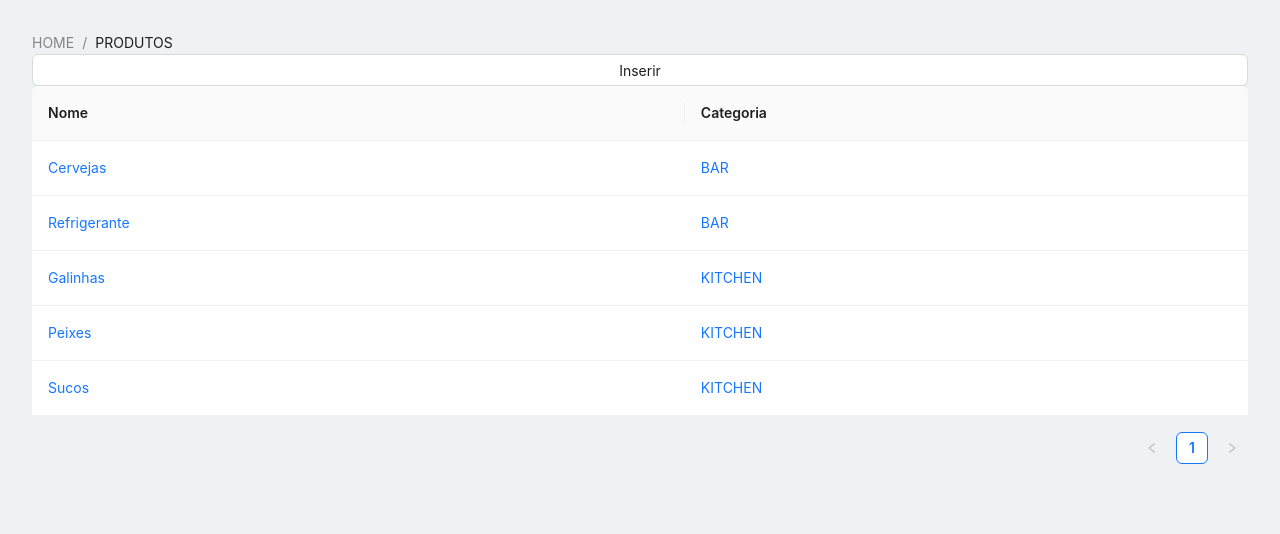
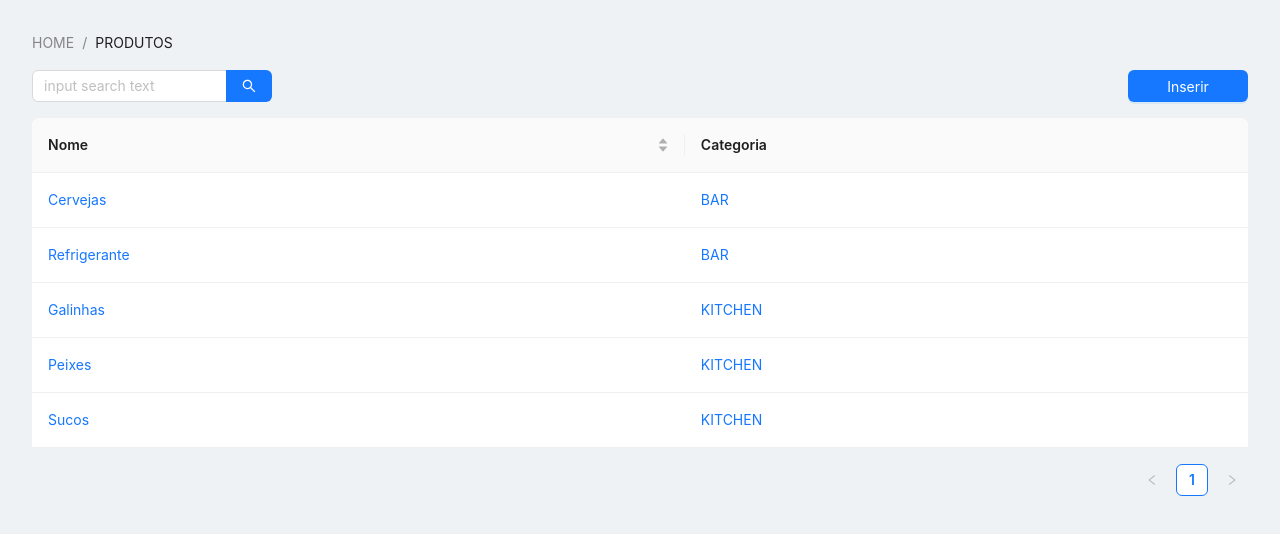
Before and after one commit to Ianara-cs/gestor-front, a React (Vite) app: page /menus in a window 1280 px wide. Shown: the top 534 px of the page. Built offline with nearby package versions, Linux system fonts and the light colour scheme; data requests are answered from the project's data file.

Commit message:
feat: inserindo o campo search, ordenacao na tabela e ajustando o botao de inserir

```diff
--- a/src/main.tsx
+++ b/src/main.tsx
@@ -3,6 +3,7 @@ import './main.css'
 import { GlobalProvider } from './shared/hooks/useGlobalContext.tsx'
 import App from './App.tsx'
 import {DataProvider} from './shared/hooks/useDataContext.tsx'
+import '@ant-design/v5-patch-for-react-19';
 
 
 createRoot(document.getElementById('root')!).render(
--- a/src/modules/menus/screens/MenuScreen.tsx
+++ b/src/modules/menus/screens/MenuScreen.tsx
@@ -1,4 +1,4 @@
-import { useEffect } from "react";
+import { useEffect, useState } from "react";
 import { useDataContext } from "../../../shared/hooks/useDataContext";
 import { useRequests } from "../../../shared/hooks/useRequest";
 import { MenuType } from "../types/MenuType";
@@ -11,6 +11,9 @@ import Button from "../../../shared/components/buttons/button/button";
 import { useNavigate } from "react-router";
 import { MenuRoutesEnum } from "../routes";
 import Breadcrumb from "../../../shared/components/breadcrumb/Breadcrumb";
+import { BoxButtons, LimitSizeButton, LimitSizeInput } from "../styles/menu.style";
+import { Input } from "antd";
+const { Search } = Input;
 
 const columns: ColumnsType<MenuType> = [
   {
@@ -18,11 +21,12 @@ const columns: ColumnsType<MenuType> = [
     dataIndex: 'name',
     key: 'name',
     render: (text) => <a>{text}</a>,
+    sorter: (a, b) => a.name.localeCompare(b.name),
   },
   {
     title: 'Categoria',
     dataIndex: 'category',
-    key: 'category',
+    key: 'name',
     render: (text) => <a>{text}</a>,
   },
 ];
@@ -30,7 +34,12 @@ const columns: ColumnsType<MenuType> = [
 const MenuScreen = () => {
   const { menus, setMenus } = useDataContext();
   const { request } = useRequests();
+  const [menusFiltered, setMenusFiltered] = useState<MenuType[]>([])
   const navigate = useNavigate()
+
+  useEffect(() => {
+    setMenusFiltered([...menus])
+  }, [menus])
 
   useEffect(() => {
     request<MenuType[]>(URL_MENU, MethodsEnum.GET, setMenus);
@@ -38,6 +47,14 @@ const MenuScreen = () => {
 
   const handleOnClick = () => {
     navigate(MenuRoutesEnum.MENUS_INSERT)
+  }
+
+  const onSearch = (value: string) => {
+    if (!value) {
+      setMenusFiltered([...menus]);
+    } else {
+      setMenusFiltered([...menusFiltered.filter((menu) => menu.name.includes(value))]);
+    }
   }
 
   return (
@@ -50,8 +67,15 @@ const MenuScreen = () => {
       },
     ]} >
       <Breadcrumb />
-      <Button onClick={handleOnClick}>Inserir</Button>
-      <Table columns={columns} dataSource={menus} />
+      <BoxButtons>
+        <LimitSizeInput>
+          <Search placeholder="input search text" onSearch={onSearch} enterButton />
+        </LimitSizeInput>
+        <LimitSizeButton>
+          <Button type="primary" onClick={handleOnClick}>Inserir</Button>
+        </LimitSizeButton>
+      </BoxButtons>
+      <Table columns={columns} dataSource={menusFiltered} />
     </Screen>
   )
 };
--- /dev/null
+++ b/src/modules/menus/styles/menu.style.ts
@@ -0,0 +1,15 @@
+import styled from "styled-components";
+
+export const BoxButtons = styled.div`
+  display: flex;
+  justify-content: space-between;
+  margin: 16px 0;
+`
+
+export const LimitSizeButton = styled.div`
+  width: 120px;
+`
+
+export const LimitSizeInput = styled.div`
+  width: 240px;
+`
--- a/src/shared/components/table/Table.tsx
+++ b/src/shared/components/table/Table.tsx
@@ -1,7 +1,7 @@
 import TableAntD, { TableProps } from "antd/es/table";
 
 function Table<RecordType extends object = any>(props: TableProps<RecordType>) {
-  return <TableAntD{...props} />
+  return <TableAntD {...props}  />
 }
 
 export default Table
```
Also changed, not shown: src/modules/menus/types/MenuType.ts (+3 -4 lines).
